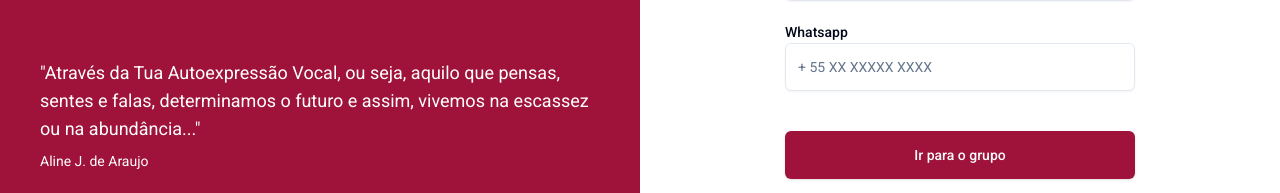
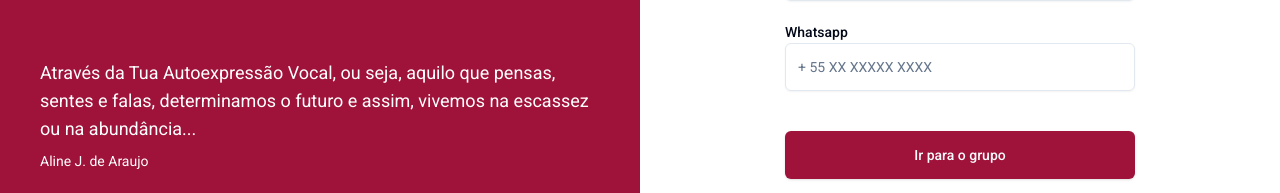
Before and after one commit to michellstefanii/alijuara, a Next.js app: page / in a window 1280 px wide. Shown: the part 659-852 px from the top of the page. Built offline with nearby package versions, Linux system fonts and the light colour scheme.

Commit message:
refactor: add project

```diff
--- a/src/app/page.tsx
+++ b/src/app/page.tsx
@@ -30,9 +30,9 @@ export default function AuthenticationPage() {
           <div className="relative z-20 mt-auto">
             <blockquote className="space-y-2">
               <p className="text-lg">
-                "Através da Tua Autoexpressão Vocal, ou seja, aquilo que pensas,
+                Através da Tua Autoexpressão Vocal, ou seja, aquilo que pensas,
                 sentes e falas, determinamos o futuro e assim, vivemos na
-                escassez ou na abundância..."
+                escassez ou na abundância...
               </p>
               <footer className="text-sm">Aline J. de Araujo</footer>
             </blockquote>
```
